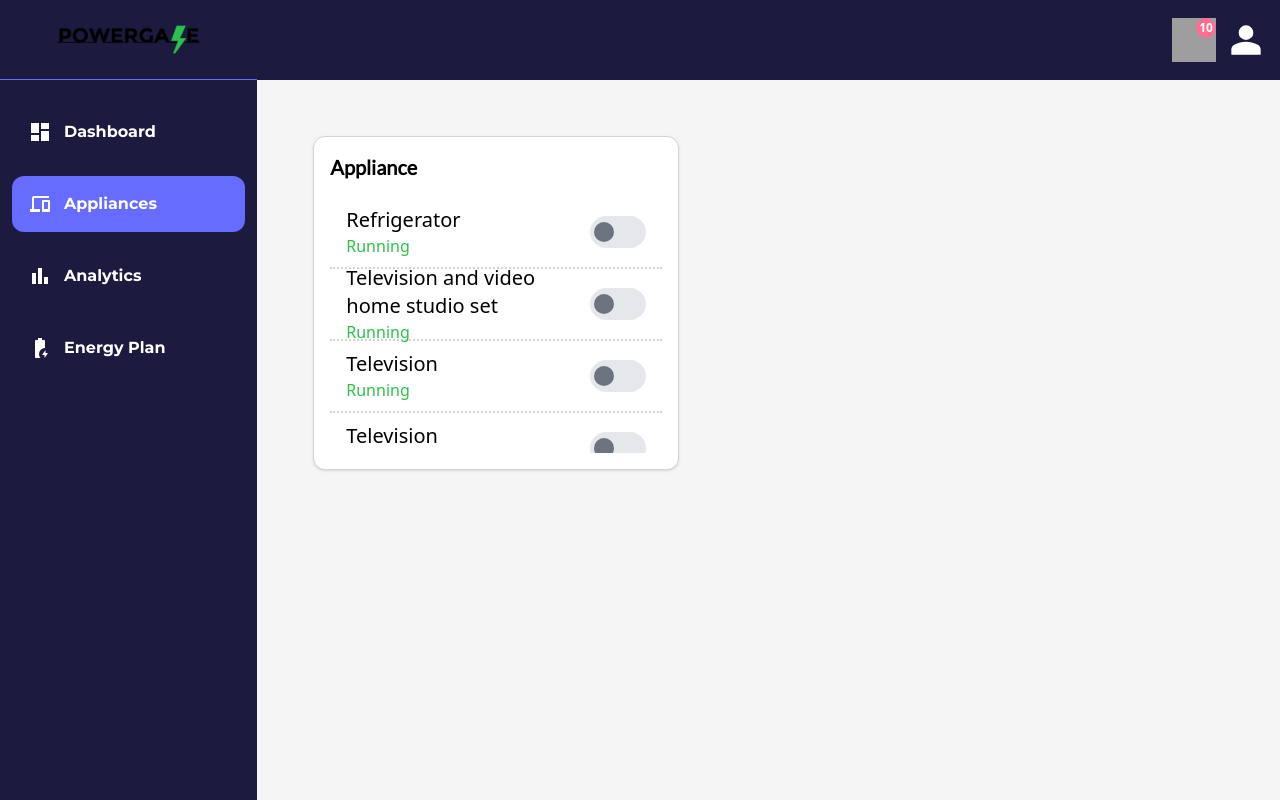
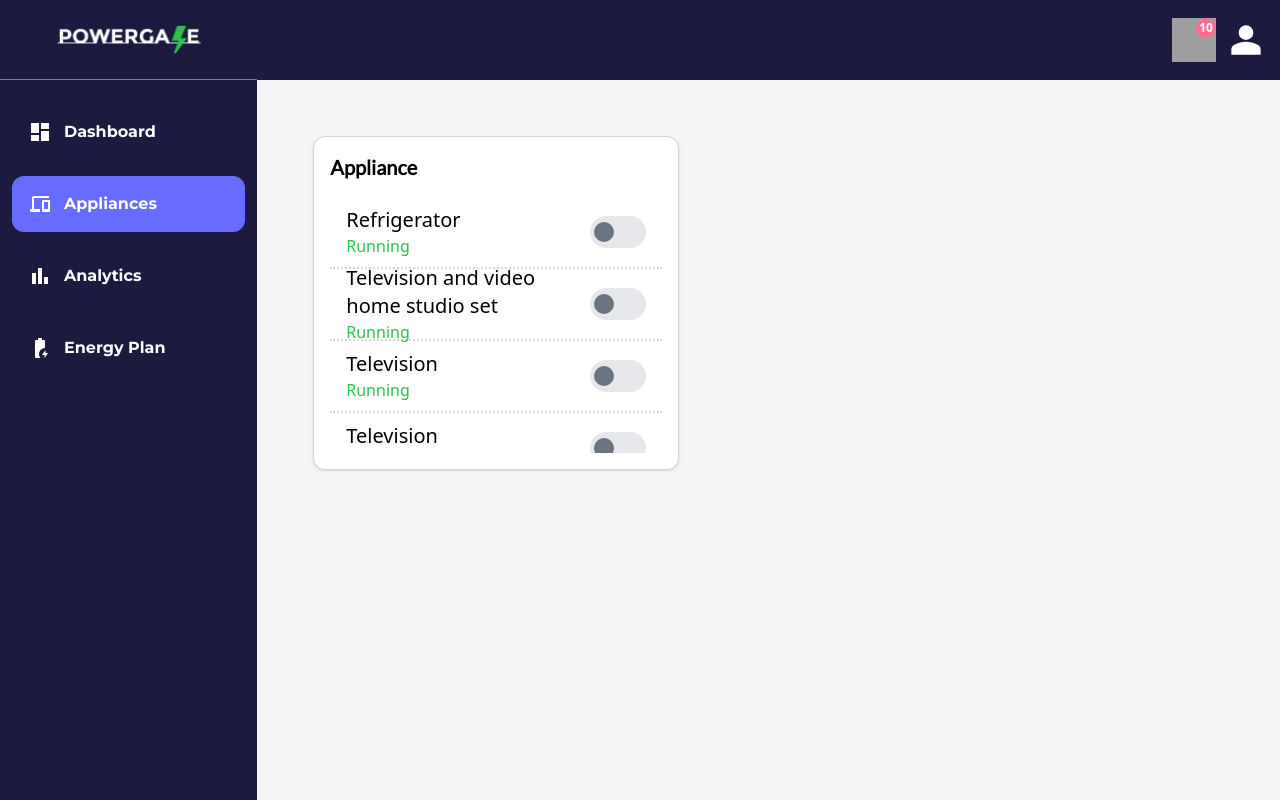
Before and after one commit to Karl-Wilson/Powergaze, a Next.js app: page /app/appliance in a window 1280 px wide. Built offline with nearby package versions, Linux system fonts and the light colour scheme; grey boxes are pictures that could not be loaded.

Commit message:
update: changed dashboard logo to white logo

```diff
--- a/src/web_app/navigation/component/container/menuLogo.tsx
+++ b/src/web_app/navigation/component/container/menuLogo.tsx
@@ -12,7 +12,7 @@ const MenuLogo = () =>{
     return(
         <div className="md:hidden flex flex-row items-center">
             <Menu icon="../menu.png" click={click} class="mr-6"/>
-            <Link href="/"><Logo logo="../logo.png" class="w-36 h-auto"/></Link>
+            <Link href="/"><Logo logo="../dash_logo.png" class="w-36 h-auto"/></Link>
         </div>
     )
 }
--- a/src/web_app/sidebar/component/container/sidebarHeader.tsx
+++ b/src/web_app/sidebar/component/container/sidebarHeader.tsx
@@ -8,7 +8,7 @@ const SidebarHeader = () =>{
     const {isMenuVisible} = useSidemenu()
     return(
         <div className={classJoiner("flex flex-row items-center justify-center w-full h-20 box-border border-b border-btnColor border-solid transition-all md:p-3", isMenuVisible? "p-3" : "p-0")}>
-            <Logo logo="../logo.png" class="w-36 h-auto"/>
+            <Logo logo="../dash_logo.png" class="w-36 h-auto"/>
         </div>
     )
 }
```
Also changed, not shown: public/dash_logo.png (added).
